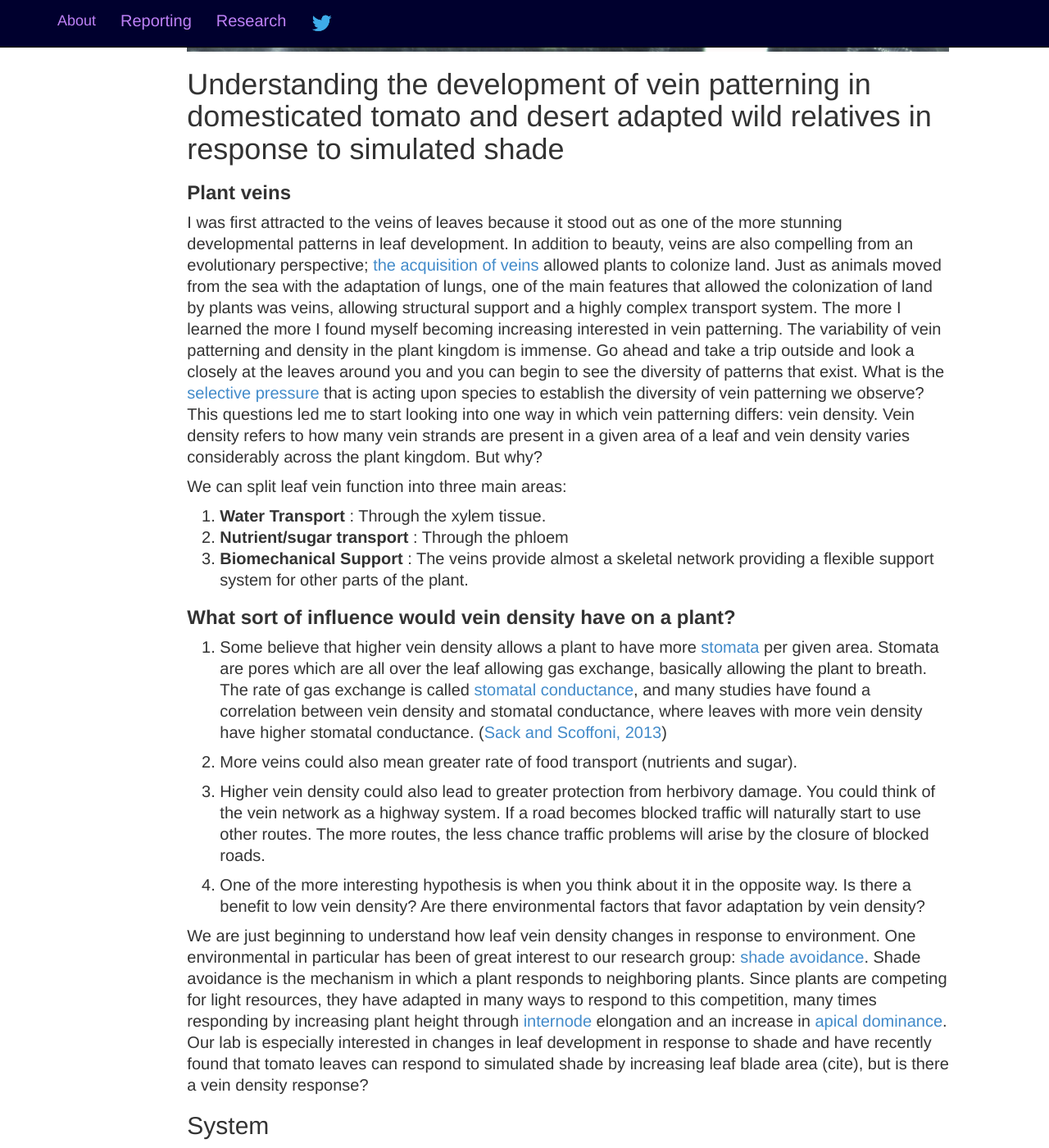
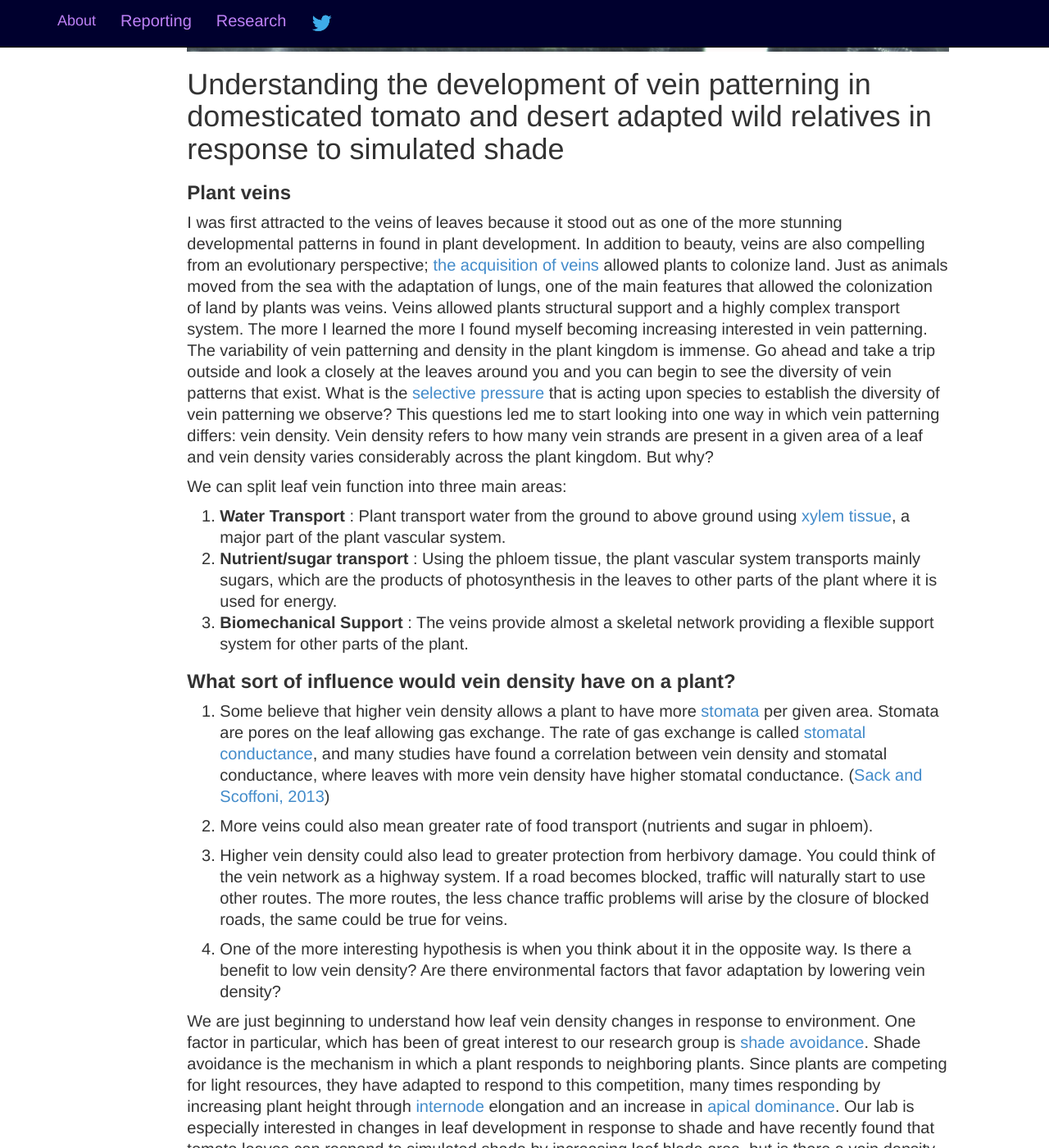
Before and after one commit to iamciera/creports, a Jekyll site: the page built from research/vein/index.html, in a window 1280 px wide and 1400 px high, scrolled down 252 px. Shown: the whole window at 82% size. Built offline with Jekyll 4.4.1, drawn with Linux system fonts in a browser that asks for light colours; nearby versions of some CDN libraries; Markdown is read by kramdown in place of the engine named in the settings; some of the changed text lies outside the part shown.

Commit message:
Edited Vein Research Section

```diff
--- a/_config.yml
+++ b/_config.yml
@@ -1,7 +1,7 @@
 name: "CReporter"
 description: "She who Reports"
 
-baseurl: /creports
+baseurl: "/creports"
 
 paginate: 10
 markdown: rdiscount
--- a/research/vein/index.html
+++ b/research/vein/index.html
@@ -10,13 +10,13 @@
 
 <h3><b>Plant veins</b></h3>
 
-<p>I was first attracted to the veins of leaves because it stood out as one of the more stunning developmental patterns in leaf development.  In addition to beauty, veins are also compelling from an evolutionary perspective; <a href="http://en.wikipedia.org/wiki/Vascular_plant">the acquisition of veins</a> allowed plants to colonize land.  Just as animals moved from the sea with the adaptation of lungs, one of the main features that allowed the colonization of land by plants was veins, allowing structural support and a highly complex transport system.  The more I learned the more I found myself becoming increasing interested in vein patterning. The variability of vein patterning and density in the plant kingdom is immense.  Go ahead and take a trip outside and look a closely at the leaves around you and you can begin to see the diversity of patterns that exist. What is the <a href="http://en.wikipedia.org/wiki/Evolutionary_pressure">selective pressure</a> that is acting upon species to establish the diversity of vein patterning we observe? This questions led me to start looking into one way in which vein patterning differs: vein density.  Vein density refers to how many vein strands are present in a given area of a leaf and vein density varies considerably across the plant kingdom. But why?</p>
+<p>I was first attracted to the veins of leaves because it stood out as one of the more stunning developmental patterns in found in plant development.  In addition to beauty, veins are also compelling from an evolutionary perspective; <a href="http://en.wikipedia.org/wiki/Vascular_plant">the acquisition of veins</a> allowed plants to colonize land.  Just as animals moved from the sea with the adaptation of lungs, one of the main features that allowed the colonization of land by plants was veins.  Veins allowed plants structural support and a highly complex transport system.  The more I learned the more I found myself becoming increasing interested in vein patterning. The variability of vein patterning and density in the plant kingdom is immense.  Go ahead and take a trip outside and look a closely at the leaves around you and you can begin to see the diversity of vein patterns that exist. What is the <a href="http://en.wikipedia.org/wiki/Evolutionary_pressure">selective pressure</a> that is acting upon species to establish the diversity of vein patterning we observe? This questions led me to start looking into one way in which vein patterning differs: vein density.  Vein density refers to how many vein strands are present in a given area of a leaf and vein density varies considerably across the plant kingdom. But why?</p>
 
 We can split leaf vein function into three main areas:</p>
 
 <ol>
-<li><strong>Water Transport</strong> : Through the xylem tissue.</li>
-<li><strong>Nutrient/sugar transport</strong> : Through the phloem</li>
+<li><strong>Water Transport</strong> : Plant transport water from the ground to above ground using <a href = "http://en.wikipedia.org/wiki/Xylem">xylem tissue</a>, a major part of the plant vascular system.</li>
+<li><strong>Nutrient/sugar transport</strong> : Using the phloem tissue, the plant vascular system transports mainly sugars, which are the products of photosynthesis in the leaves to other parts of the plant where it is used for energy.</li>
 <li><strong>Biomechanical Support</strong> : The veins provide almost a skeletal network providing a flexible support system for other parts of the plant. </li>
 </ol>
 
@@ -25,30 +25,30 @@
 <h3><b>What sort of influence would vein density have on a plant?</b></h3>
 
 <ol>
-<li><p>Some believe that higher vein density allows a plant to have more <a href="http://en.wikipedia.org/wiki/Stoma">stomata</a> per given area.  Stomata are pores which are all over the leaf allowing gas exchange, basically allowing the plant to breath. The rate of gas exchange is called <a href="http://en.wikipedia.org/wiki/Stomatal_conductance">stomatal conductance</a>, and many studies have found a correlation between vein density and stomatal conductance, where leaves with more vein density have higher stomatal conductance. (<a href="http://onlinelibrary.wiley.com/doi/10.1111/nph.12253/full">Sack and Scoffoni, 2013</a>)</p></li>
+<li><p>Some believe that higher vein density allows a plant to have more <a href="http://en.wikipedia.org/wiki/Stoma">stomata</a> per given area.  Stomata are pores on the leaf allowing gas exchange. The rate of gas exchange is called <a href="http://en.wikipedia.org/wiki/Stomatal_conductance">stomatal conductance</a>, and many studies have found a correlation between vein density and stomatal conductance, where leaves with more vein density have higher stomatal conductance. (<a href="http://onlinelibrary.wiley.com/doi/10.1111/nph.12253/full">Sack and Scoffoni, 2013</a>)</p></li>
 
-<li><p>More veins could also mean greater rate of food transport (nutrients and sugar).</p></li>
+<li><p>More veins could also mean greater rate of food transport (nutrients and sugar in phloem).</p></li>
 
-<li><p>Higher vein density could also lead to greater protection from herbivory damage.  You could think of the vein network as a highway system.  If a road becomes blocked traffic will naturally start to use other routes. The more routes, the less chance traffic problems will arise by the closure of blocked roads.
+<li><p>Higher vein density could also lead to greater protection from herbivory damage.  You could think of the vein network as a highway system.  If a road becomes blocked, traffic will naturally start to use other routes. The more routes, the less chance traffic problems will arise by the closure of blocked roads, the same could be true for veins.
 </p>
 
-<li><p>One of the more interesting hypothesis is when you think about it in the opposite way.  Is there a benefit to low vein density? Are there environmental factors that favor adaptation by vein density?
+<li><p>One of the more interesting hypothesis is when you think about it in the opposite way.  Is there a benefit to low vein density? Are there environmental factors that favor adaptation by lowering vein density?
 </ol>
 
-<p>We are just beginning to understand how leaf vein density changes in response to environment.  One environmental in particular has been of great interest to our research group: <a href"http://en.wikipedia.org/wiki/Shade_avoidance">shade avoidance</a>.  Shade avoidance is the mechanism in which a plant responds to neighboring plants.  Since plants are competing for light resources, they have adapted in many ways to respond to this competition, many times responding by increasing plant height through <a href"http://en.wikipedia.org/wiki/Plant_stem">internode</a> elongation and an increase in <a href"http://en.wikipedia.org/wiki/Apical_dominance">apical dominance</a>.  Our lab is especially interested in changes in leaf development in response to shade and have recently found that tomato leaves can respond to simulated shade by increasing leaf blade area (cite), but is there a vein density response? </p>
+<p>We are just beginning to understand how leaf vein density changes in response to environment.  One factor in particular, which has been of great interest to our research group is <a href"http://en.wikipedia.org/wiki/Shade_avoidance">shade avoidance</a>.  Shade avoidance is the mechanism in which a plant responds to neighboring plants.  Since plants are competing for light resources, they have adapted to respond to this competition, many times responding by increasing plant height through <a href"http://en.wikipedia.org/wiki/Plant_stem">internode</a> elongation and an increase in <a href"http://en.wikipedia.org/wiki/Apical_dominance">apical dominance</a>.  Our lab is especially interested in changes in leaf development in response to shade and have recently found that tomato leaves can respond to simulated shade by increasing leaf blade area, but is there a vein density response? </p>
 
 <H2>System</H2>
 
-The system we are using is the domesticated tomato (<i>Solanum lycoperiscum</i>) and closely related wild relatives of tomato that have adapted to drastically different ecosystems.  I have focused on a desert adapted species <i>Solanum pennellii</i>, which in addition to growing in a drastically different shade environments from domesticated tomato, has difference in leaf shape and size and as we are beginning to uncover, vein density.
+The system we are using is the domesticated tomato (<i>Solanum lycoperiscum</i>) and closely related wild relatives of tomato that have adapted to drastically different ecosystems.  I have focused on a desert adapted species <i>Solanum pennellii</i>, which in addition to growing in drastically different light environments compared to domesticated tomato, has differences in leaf shape and size, and as we are beginning to uncover, vein density.
 
-<H2>Main Questions</H2>
+<H2>Main Research Questions Which I am Exploring</H2>
 
 <ol>
 <li><p>What are the vascular difference in minor vein density between <i>Solanum lycopersicum</i> (domesticated tomato) and desert adapted wild relative <i>Solanum pennellii</i>?</p></li>
 
 <li><p>Is there a difference in minor vein density between species in response to sun and shade treatments?</p></li>
 
-<li><p>Are there introgression lines’s between the <i>Solanum lycopersicum</i> and <i>Solanum pennellii</i> that explain differences between m82 and penn?</p></li>
+<li><p>Are there <a href = "http://zamir.sgn.cornell.edu/Qtl/il_story.htm">introgression lines between <i>Solanum lycopersicum</i> and <i>Solanum pennellii</i></a> that can explain the differences in vein density bewteen the two species?</p></li>
 
 <li><p>Is there a relationship between minor vein density and leaf shape?</p></li>
 
@@ -70,21 +70,19 @@
 <img src="{{ site.baseurl }}/img/vein2.png" class="img-responsive" alt="Responsive image">
 
 <p>
-There are significant differences in density between <i>Solanum lycopersicum</i> and <i>Solanum pennellii</i>.  Not only are there density differences between species, but the leaves of these species also show a significant correlation between the light treatments, suggesting somehow that the leaves are capable of responding to light.  This makes sense when you think about one of the main function of leaves, transport of water.  In high light conditions, water is a valuable commodity, it makes sense that plants have developed a response to the system that transports the water throughout the plant body.
+There are significant differences in density between <i>Solanum lycopersicum</i> and <i>Solanum pennellii</i>.  Not only are there density differences between species, but the leaves of these species also show a significant negative correlation between shade treatment and density, suggesting somehow that the leaves are capable of responding to light by increasing their vein density.  This makes sense when you think about one of the main function of leaves, transport of water.  In high light conditions, water is a valuable commodity, it makes sense that plants have developed a response to the system that transports the water throughout the plant body.
 </p>
 
 <H2>Developmental Timing of Vascular Development</H2>
 
 <p>
-We further are trying to understand how coordination of developmental timing and establishment of leaf veins is occurring, to investigate how and when the plant would be responding to shade.  We already have a great understanding of how leaf vasculature is established (CITE), and the first signal to trigger vein differentiation is thought to be my favorite plant hormone, auxin.  To investigate this, we are looking closely at when veins are established and more importantly trying to find when does vein pattering stop in development between species. Is one species capable of responding to light treatments later in development than the other? Is one species capable of modifying vein density better?  These are questions we are currently asking by using a florescent marker that labels where auxin is present right before the establishment of the vein in three tomato species.  This is my favorite part since my previous intern, Gillie Ish-Shalom, and I got to spend a lot of time taking beautiful photos of early vein establishment.
+We further are trying to understand how coordination of developmental timing and establishment of leaf veins is occurring, to investigate how and when the plant would be responding to shade.  We already have a great understanding of how leaf vasculature is established and the first signal to trigger vein differentiation is thought to be my favorite plant hormone, auxin.  To investigate this, we are looking closely at when veins are established and more importantly trying to find when does vein pattering stop in development between species. Is one species capable of responding to light treatments later in development than the other? Is one species capable of modifying vein density to shade better?  These are questions we are currently asking by using a florescent marker that labels where auxin is present right before the establishment of the vein in three tomato species.  This is my favorite part since my previous intern, Gillie Ish-Shalom, and I got to spend a lot of time taking beautiful photos of early vein establishment.
 </p>
 
 <img src="{{ site.baseurl }}/img/vein1.jpg" class="img-responsive" alt="Responsive image">
 
 <H1> Resources</H1>
 
-
-
 <p><a href="https://www.eeb.ucla.edu/Faculty/Sack/">Vein measurement protocol for individual leaves</a>. <i>free</i></p>
 
 <p><a href="http://onlinelibrary.wiley.com/doi/10.1111/nph.12253/full">Leaf venation: structure, function, development, evolution, ecology and applications in the past, present and future.</a><i>free</i></p>
```
Also changed, not shown: 18 other files.
